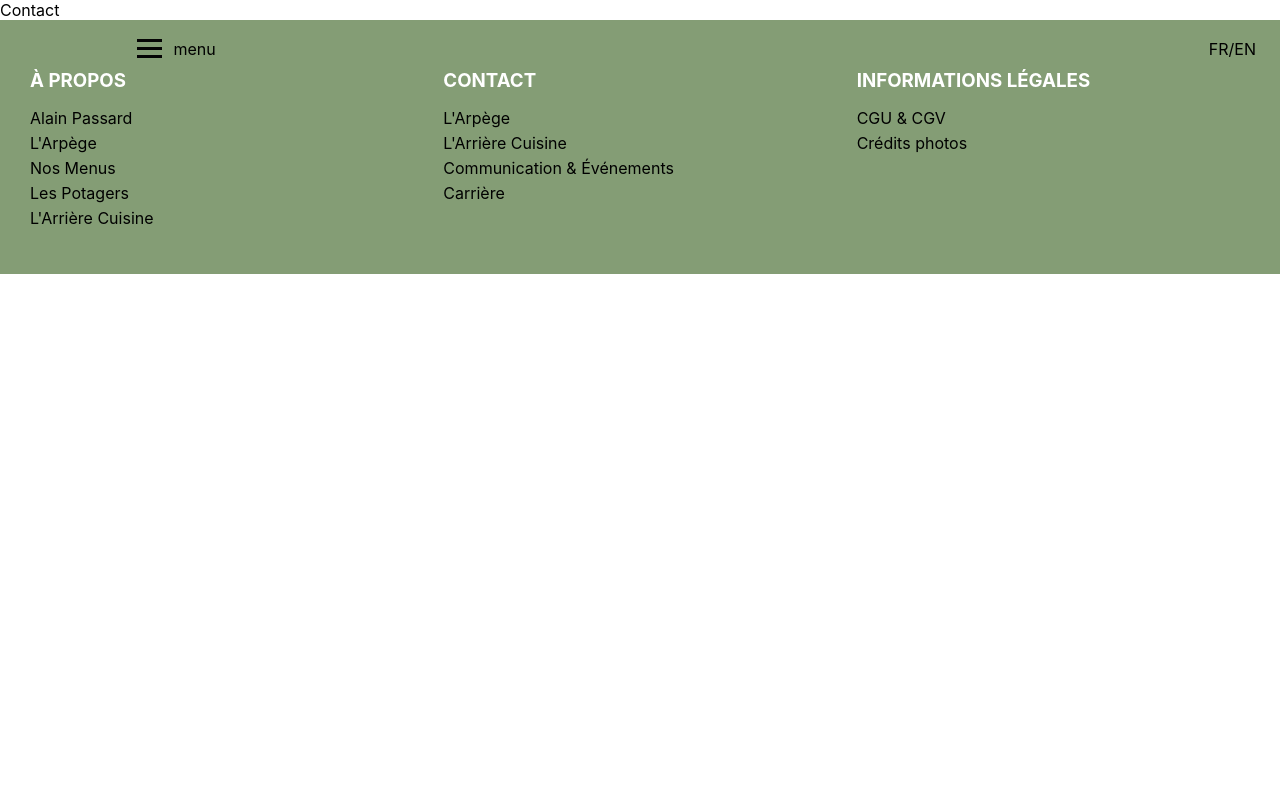
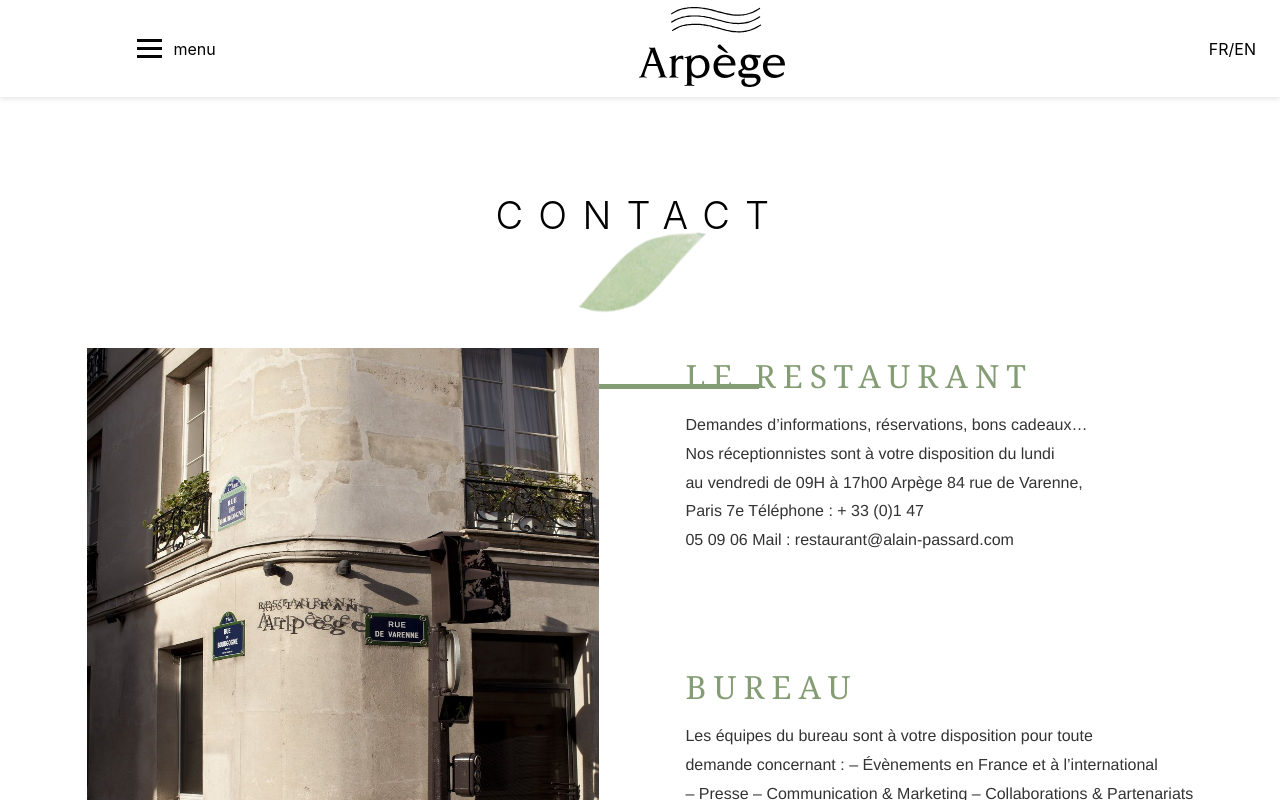
Before and after one commit to ouamarawl/chef-cuisinier, a React (Create React App) app in the folder frontend/: page /Contact in a window 1280 px wide. Shown: the top 800 px of the page. Built offline with nearby package versions, Linux system fonts and the light colour scheme.

Commit message:
contact 100%

```diff
--- a/frontend/src/App.css
+++ b/frontend/src/App.css
@@ -1,5 +1,6 @@
 :root {
   --primary-color: #849D75;
+  --color-of-h:#849D75;
   --font-size: 26px;
   --font-size: 30px;
 }
--- a/frontend/src/Components/Header/Header.css
+++ b/frontend/src/Components/Header/Header.css
@@ -93,7 +93,7 @@
   background: white;
   padding: 1rem;
   transition: left 0.3s ease;
-  z-index: 1000;
+  z-index: 999999;
 }
 
 .sidebar.open {
@@ -114,7 +114,7 @@
 }
 
 .sidebar nav a:hover {
-  background: #444;
+  background:  #849D75;
   color: white;
 }
 
--- a/frontend/src/Components/Header/Header.js
+++ b/frontend/src/Components/Header/Header.js
@@ -61,7 +61,7 @@
         <nav>
           <Link to="/" onClick={toggleSidebar}>Accueil</Link>
           <Link to="/services" onClick={toggleSidebar}>Services</Link>
-          <Link to="/contact" onClick={toggleSidebar}>Contact</Link><Link to="/" onClick={toggleSidebar}>Accueil</Link>
+          <Link to="/contact" onClick={toggleSidebar}>Contact</Link>
           <Link to="/Réservation" onClick={toggleSidebar}>Réservation</Link>
           <Link to="/NosMenus" onClick={toggleSidebar}>Nos Menus</Link>
         </nav>
--- a/frontend/src/Pages/Contact/Contact.css
+++ b/frontend/src/Pages/Contact/Contact.css
@@ -0,0 +1,67 @@
+.contact_container {
+    text-align: center;
+    justify-content: center;
+    margin-top: 15%;
+
+
+}
+.contact_container h3 {
+    margin: 110px 0;
+    font-weight: 300;
+    letter-spacing: .4em;
+    font-size: 38px;
+    text-transform: uppercase;
+    position: relative;
+    z-index: 9999;
+}
+#feuille_contact {
+  position: absolute; /* la feuille se positionne librement */
+  top: 29%;
+  left: 45%;
+  width: 130px; /* taille de la feuille */
+  z-index:0 ; /* s'assure qu'elle soit toujours au-dessus */
+  pointer-events: none; /* optionnel : permet de cliquer "à travers" la feuille */
+}
+.contact-detail {
+    display: flex;
+    justify-content: space-evenly;
+    text-align: center;
+}
+.block-d, .block-g {
+ text-align: left;
+ justify-content: center;
+}
+.block-g img {
+  height: 38rem;
+  width: 32rem;
+}
+.block-d h3, .block-g h3 {
+  font-family: "Georgia", serif;
+  font-weight: 400;
+  font-size: 200%;
+  letter-spacing: 0.22em; /* espacement du titre */
+  color: #849D75; /* vert/gris élégant */
+  margin: 6px 0 14px;
+  position: relative;
+  padding: 0 ; /* espace pour les traits */
+  text-transform: uppercase;
+  text-align: left;
+}
+.block-d p, .block-g p {
+    font-family: "Montserrat", "Helvetica Neue", helvetica, arial, sans-serif;
+  font-size: 100%;
+  line-height: 1.8;
+  color: #333;
+  max-width: 560px;
+  margin: 8px auto 24px auto;
+  text-align: left;
+}
+.lign {
+    width: 10rem;
+    height: 5px;
+    background-color: #849D75;
+    position: relative;
+    top: -36rem;
+    left: 32rem;
+    z-index: 0;
+}
--- a/frontend/src/Pages/Contact/Contact.js
+++ b/frontend/src/Pages/Contact/Contact.js
@@ -1,9 +1,81 @@
-import React from 'react'
-
+import React from "react";
+import "./Contact.css";
+import feuille_d from "../../assets/feuille_d.png";
+import feille from "../../assets/feuille.png";
+import image11 from "../../assets/image11.jpg";
 function Contact() {
   return (
-    <div>Contact</div>
-  )
+    <div className="contact_container">
+      <h3>Contact</h3>
+      <img src={ feille} id="feuille_contact" />
+      <div className="contact-detail">
+        <div className="block-g">
+          <img src={image11} />
+          <div className="lign"></div>
+          <h3>Les Paniers d’Alain</h3>
+          <p>
+            Pour toute demande concernant les Paniers d’Alain ou nos<br/> potagers :
+            Email : paniers@alain-passard.com
+          </p>
+          <br/>
+          <br/>
+          <br/>
+          <br/>
+          <h3>L’Arrière Cuisine</h3>
+          <p>
+            Pour toute demande concernant l’univers artistique du<br/> Chef Alain
+            Passard : « Arrière Cuisine » 57 rue de Bourgogne, Paris <br/>7e Du lundi
+            au vendredi, de 10h à 18h<br/> Email : bureau@alain-passard.com
+          </p>
+          <br/>
+          <br/>
+          <br/>
+          <br/>
+        </div>
+        <div className="block-d">
+          <h3>Le Restaurant</h3>
+          <p>
+            Demandes d’informations, réservations, bons cadeaux… <br/>
+            Nos
+            réceptionnistes sont à votre disposition du lundi <br/>
+            au vendredi de 09H
+            à 17h00 Arpège 84 rue de Varenne,<br/>
+             Paris 7e Téléphone : + 33 (0)1 47<br/>
+            05 09 06 Mail : restaurant@alain-passard.com
+          </p>
+           <br/>
+          <br/>
+          <br/>
+          <br/>
+          <h3>Bureau</h3>
+          <p>
+            Les équipes du bureau sont à votre disposition pour toute <br/>demande
+            concernant : – Évènements en France et à l’international <br/>
+            – Presse –
+            Communication & Marketing – Collaborations & Partenariats <br/>
+            – Requêtes
+            spéciales à l’attention du Chef Passard Email :<br/>
+            bureau@alain-passard.com Demande relative à la <br/>comptabilité :
+            comptabilite@alain-passard.com
+          </p>
+           <br/>
+          <br/>
+          <br/>
+          <br/>
+          <h3>Recrutement</h3>
+          <p>
+            L’Arpège est à la recherche de ses nouveaux talents !<br/> N’hésitez pas
+            à nous transmettre votre candidature spontanée ! Email :<br/>
+            bureau@alain-passard.com
+          </p>
+           <br/>
+          <br/>
+          <br/>
+          <br/>
+        </div>
+      </div>
+    </div>
+  );
 }
 
-export default Contact
+export default Contact;
--- a/frontend/src/Pages/Home/Home.css
+++ b/frontend/src/Pages/Home/Home.css
@@ -120,7 +120,7 @@
   font-weight: 00;
   font-size: 200%;
   letter-spacing: 0.22em; /* espacement du titre */
-  color: #6c7f68; /* vert/gris élégant */
+  color: #849D75; /* vert/gris élégant */
   margin: 6px 0 14px;
   position: relative;
   padding: 0 18px; /* espace pour les traits */
--- a/frontend/src/Pages/Home/Home.js
+++ b/frontend/src/Pages/Home/Home.js
@@ -163,7 +163,7 @@
           fontWeight: "00",
           fontSize: "200%",
           letterSpacing: "0.22em",
-          color: "#6c7f68",
+          color: "#849D75",
           margin: "6px 0 14px",
           padding: "0 18px",
           textTransform: "uppercase",
```
Also changed, not shown: frontend/src/assets/feuille.png (added), frontend/src/assets/image11.jpg (added).
